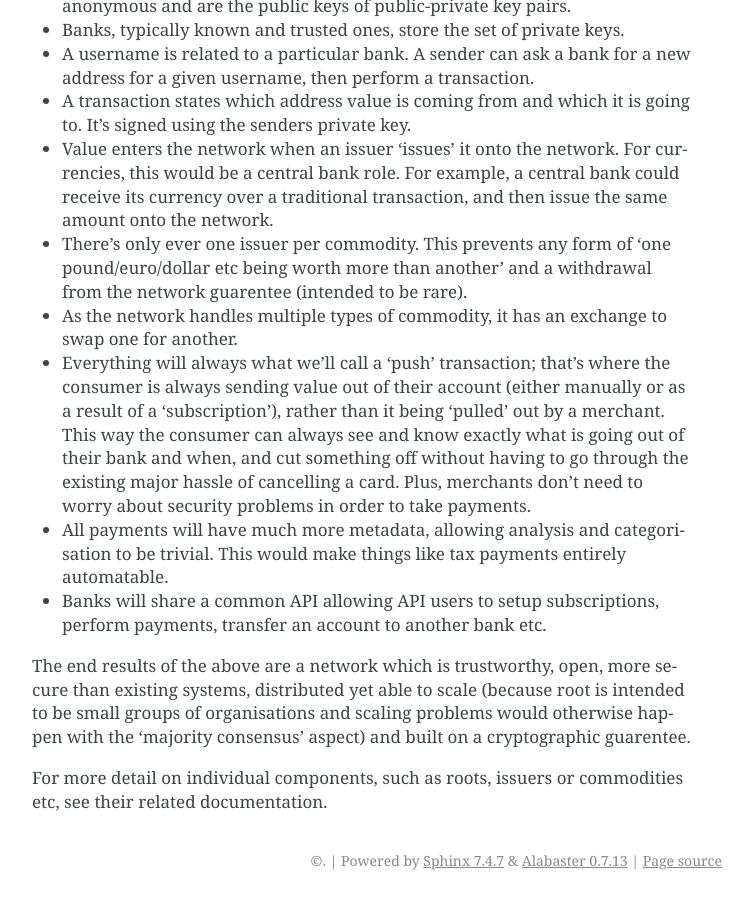
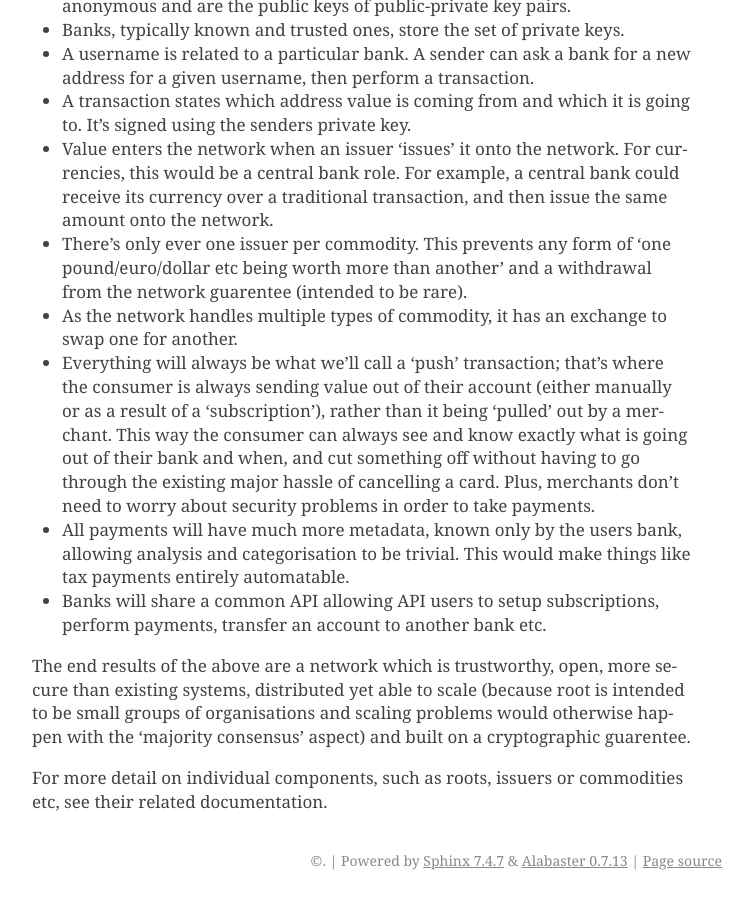
Before and after one commit to OpenTransfr/Core, a Sphinx documentation site: the page built from docs/index.rst, in a window 1280 px wide and 900 px high, scrolled down 3274 px. Shown: the whole window, without its empty margins (388-1141 px from the left). Built offline with Sphinx 7.4.7, drawn with Linux system fonts in a browser that asks for light colours.

Commit message:
Update index.rst

```diff
--- a/docs/index.rst
+++ b/docs/index.rst
@@ -70,8 +70,8 @@ Now we've got some of the baseline requirements, the network design is summarise
 - Value enters the network when an issuer 'issues' it onto the network. For currencies, this would be a central bank role. For example, a central bank could receive its currency over a traditional transaction, and then issue the same amount onto the network.
 - There's only ever one issuer per commodity. This prevents any form of 'one pound/euro/dollar etc being worth more than another' and a withdrawal from the network guarentee (intended to be rare).
 - As the network handles multiple types of commodity, it has an exchange to swap one for another.
-- Everything will always what we'll call a 'push' transaction; that's where the consumer is always sending value out of their account (either manually or as a result of a 'subscription'), rather than it being 'pulled' out by a merchant. This way the consumer can always see and know exactly what is going out of their bank and when, and cut something off without having to go through the existing major hassle of cancelling a card. Plus, merchants don't need to worry about security problems in order to take payments.
-- All payments will have much more metadata, allowing analysis and categorisation to be trivial. This would make things like tax payments entirely automatable.
+- Everything will always be what we'll call a 'push' transaction; that's where the consumer is always sending value out of their account (either manually or as a result of a 'subscription'), rather than it being 'pulled' out by a merchant. This way the consumer can always see and know exactly what is going out of their bank and when, and cut something off without having to go through the existing major hassle of cancelling a card. Plus, merchants don't need to worry about security problems in order to take payments.
+- All payments will have much more metadata, known only by the users bank, allowing analysis and categorisation to be trivial. This would make things like tax payments entirely automatable.
 - Banks will share a common API allowing API users to setup subscriptions, perform payments, transfer an account to another bank etc.
 
 The end results of the above are a network which is trustworthy, open, more secure than existing systems, distributed yet able to scale (because root is intended to be small groups of organisations and scaling problems would otherwise happen with the 'majority consensus' aspect) and built on a cryptographic guarentee.
```
